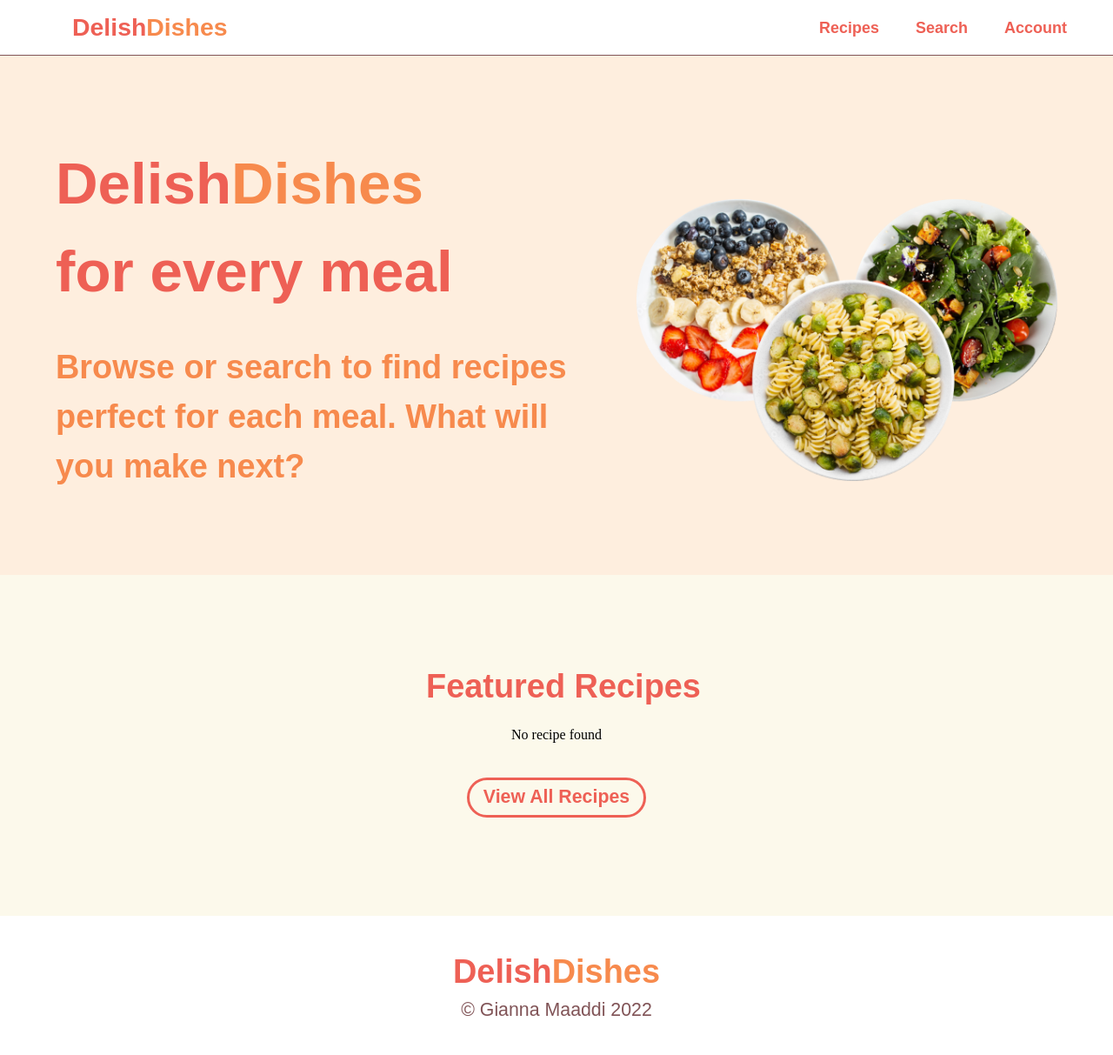
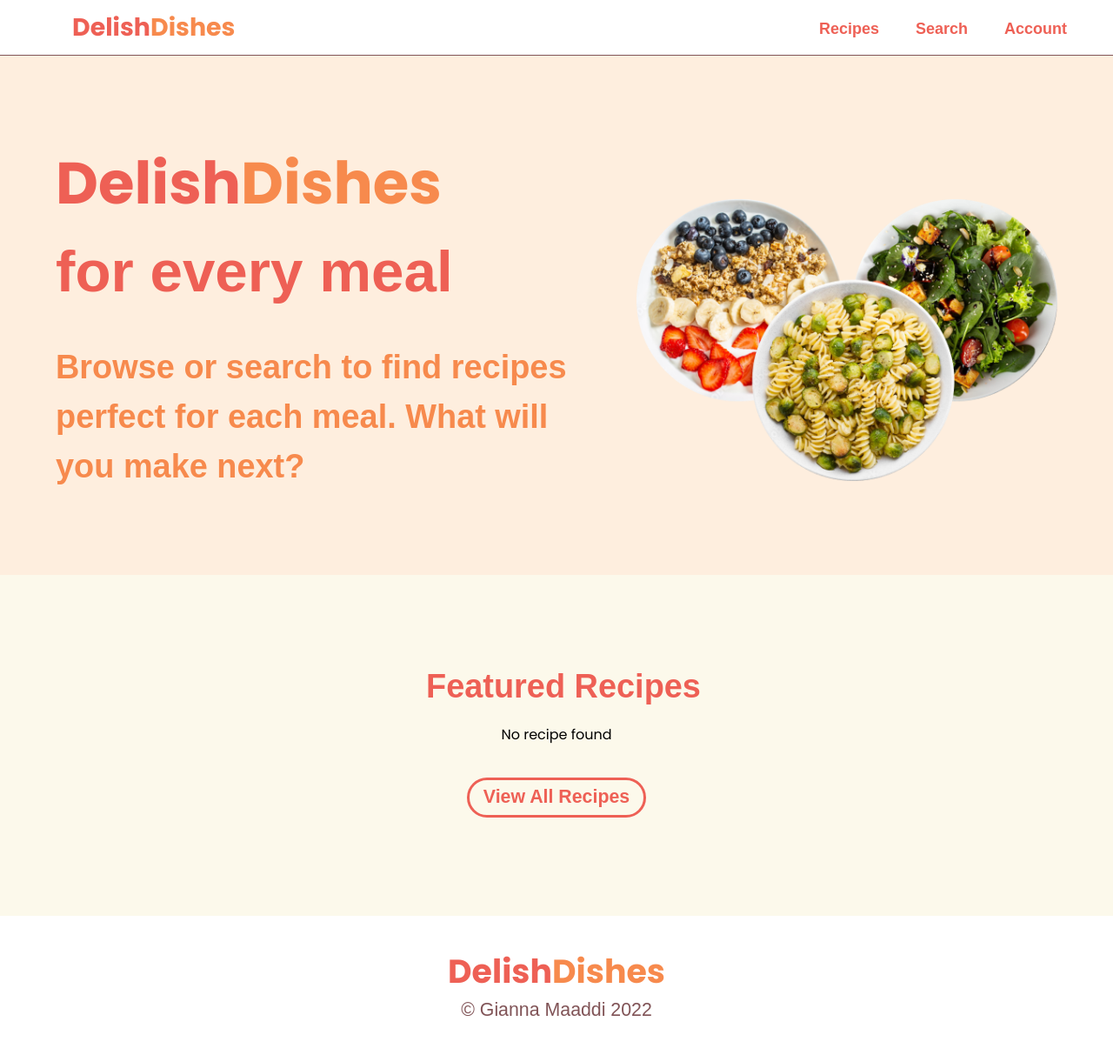
Before and after one commit to gmaaddi/idm232-grm76, a PHP site: page /final/index.php in a window 1280 px wide. Shown: the whole page at 87% size. Run offline with PHP 8.4, Linux system fonts and the light colour scheme; data that the repository does not hold is empty; some libraries are stand-ins or nearby versions; some web fonts are replaced.

Commit message:
:bug: Fixed fonts loading errors

```diff
--- a/final/_components/header.php
+++ b/final/_components/header.php
@@ -20,6 +20,10 @@ $document_title = $page_title . ' | ' . $site_title; // Home | DelishDishes
   <link rel="icon" type="image/png" href="<?php echo site_url(); ?>/dist/images/favicon.png">
   <link rel="stylesheet" href="<?php echo site_url(); ?>/dist/styles/styles.css">
   <link rel="normalize" href="<?php echo site_url(); ?>/dist/styles/normalize.css">
+
+  <link rel="preconnect" href="https://fonts.googleapis.com">
+  <link rel="preconnect" href="https://fonts.gstatic.com" crossorigin>
+  <link href="https://fonts.googleapis.com/css2?family=Poppins:wght@400;700&display=swap" rel="stylesheet">
 
   <script src="https://cdn.tiny.cloud/1/ixbz2acyqjwee701vfb10g4pz207qultrubbzs5s9waymd01/tinymce/6/tinymce.min.js" referrerpolicy="origin"></script>
 </head>
--- a/final/dist/styles/styles.css
+++ b/final/dist/styles/styles.css
@@ -1,48 +1,8 @@
-@font-face {
-    font-family: 'Poppins-Regular';
-    src: url('../../fonts/Poppins-Regular.woff2') format('woff2');
-    font-weight: normal;
-    font-style: normal;
-    font-display: swap;
-}
-
-@font-face {
-    font-family: 'Poppins-Bold';
-    src: url('../../fonts/Poppins-Bold.woff2') format('woff2');
-    font-weight: normal;
-    font-style: normal;
-    font-display: swap;
-}
-
-@font-face {
-    font-family: 'Poppins-Medium';
-    src: url('../../fonts/Poppins-Medium.woff2') format('woff2');
-    font-weight: normal;
-    font-style: normal;
-    font-display: swap;
-}
-
-@font-face {
-    font-family: 'Poppins-SemiBold';
-    src: url('../../fonts/Poppins-SemiBold.woff2') format('woff2');
-    font-weight: normal;
-    font-style: normal;
-    font-display: swap;
-}
-
-@font-face {
-    font-family: 'Poppins-Italic';
-    src: url('../../fonts/Poppins-Italic.woff2') format('woff2');
-    font-weight: normal;
-    font-style: normal;
-    font-display: swap;
-}
-
 * {
 	margin: 0;
 	padding: 0;
 	line-height: 1.5;
-	/* font-family: 'Poppins-Regular', Arial, Helvetica, sans-serif; */
+	font-family: 'Poppins', sans-serif;
 }
 
 h1 {
```
